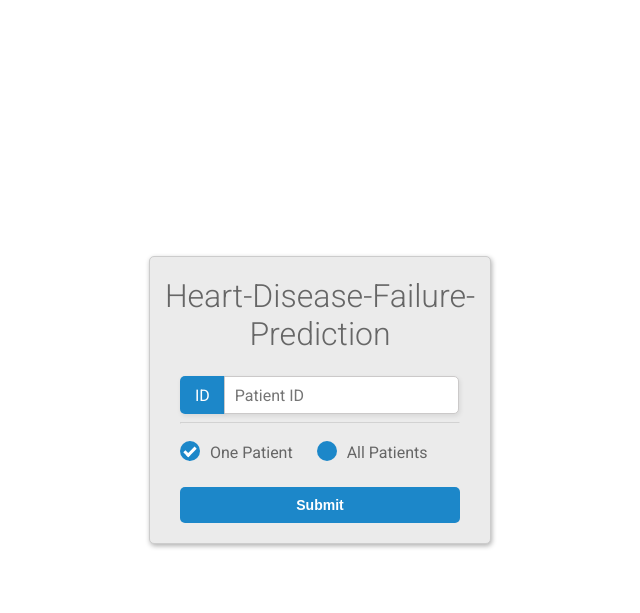
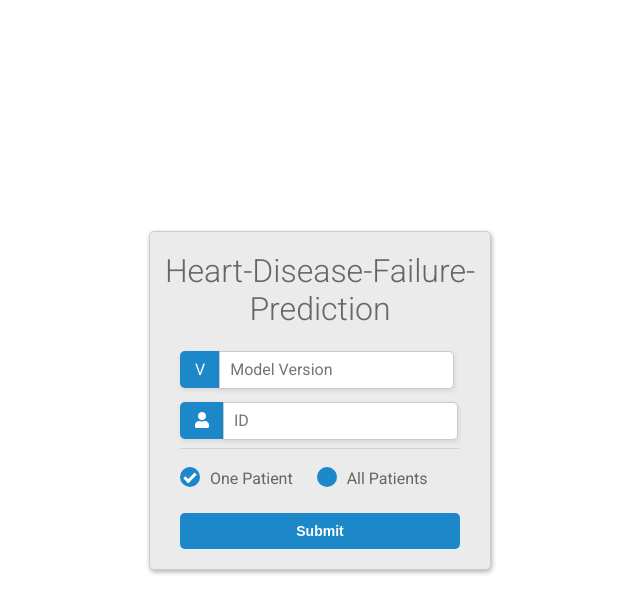
Before and after one commit to JarcauCristian/MLPredict, a Flask app: page / in a window 1280 px wide. Shown: the top 613 px of the page, without its empty margins (320-960 px from the left). Run offline with Flask 2, Linux system fonts and the light colour scheme; some libraries are stand-ins or nearby versions.

Commit message:
Made updates to the UI

```diff
--- a/main.py
+++ b/main.py
@@ -13,12 +13,13 @@ def first_page():
 def get_predictions():
     if request.method == "POST":
         pat_id = request.form.get("name")
+        model_version = request.form.get("model_version")
         all_pts = request.form.get("all")
         data = {}
         if all_pts == "one":
-            data = get_one_prediction(int(pat_id))
+            data = get_one_prediction(model_version, int(pat_id))
         elif all_pts == "all":
-            data = get_all_prediction()
+            data = get_all_prediction(model_version)
         return render_template("prediction.html", data=data)
 
 
--- a/templates/base.html
+++ b/templates/base.html
@@ -134,8 +134,10 @@
 <div class="main-block">
       <h1>Heart-Disease-Failure-Prediction</h1>
       <form action="/predict" method="post">
-        <label id="icon" for="name">ID</label>
-        <input type="text" name="name" id="name" placeholder="Patient ID"/>
+        <label id="icon" for="name">V</label>
+        <input type="text" name="model_version" id="name" placeholder="Model Version" required/>
+        <label id="icon" for="name"><i class="fas fa-user"></i></label>
+        <input type="text" name="name" id="name" placeholder="ID"/>
         <hr>
         <div class="all">
           <input type="radio" value="one" id="one" name="all" checked/>
```
Also changed, not shown: methodes.py (+4 -3 lines).
